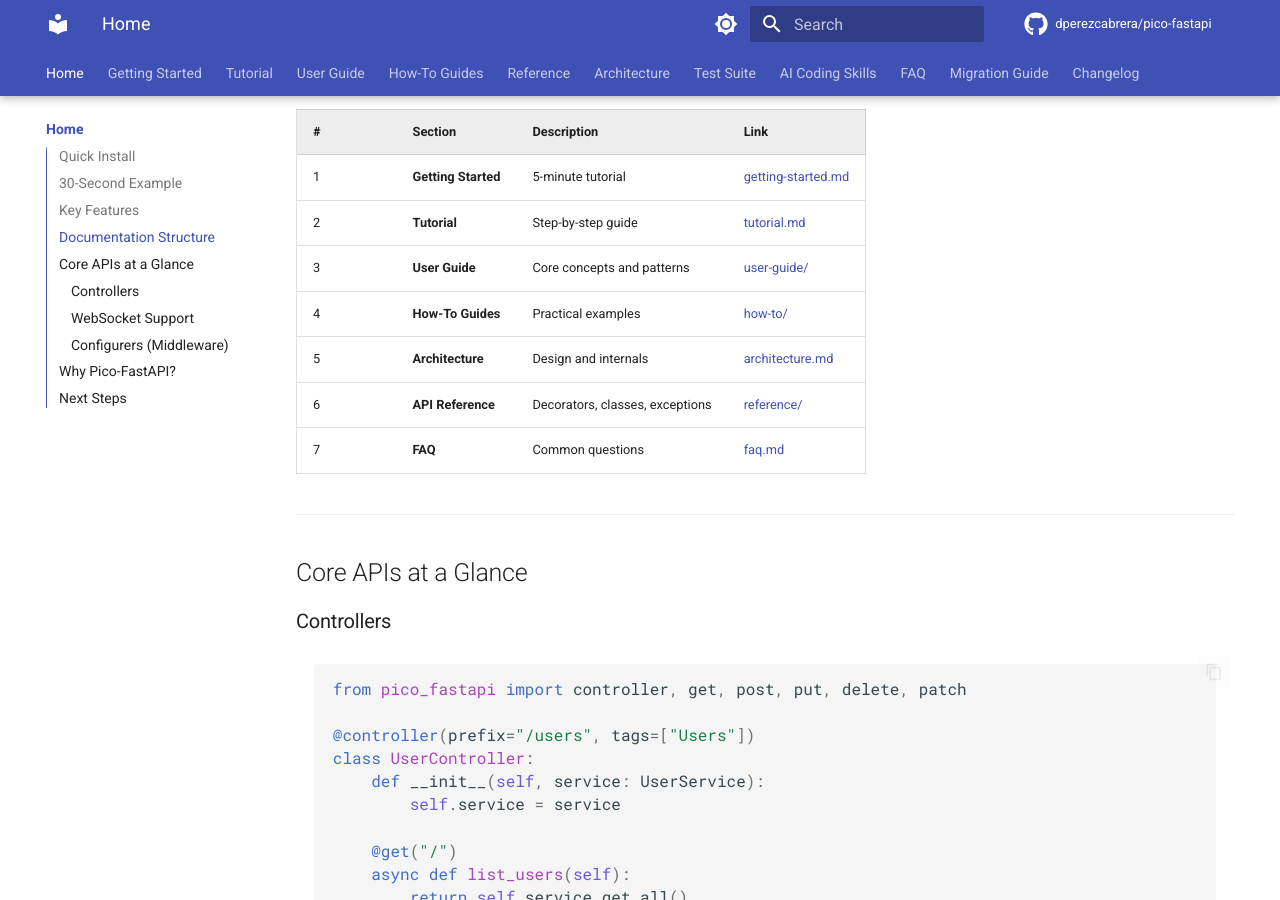
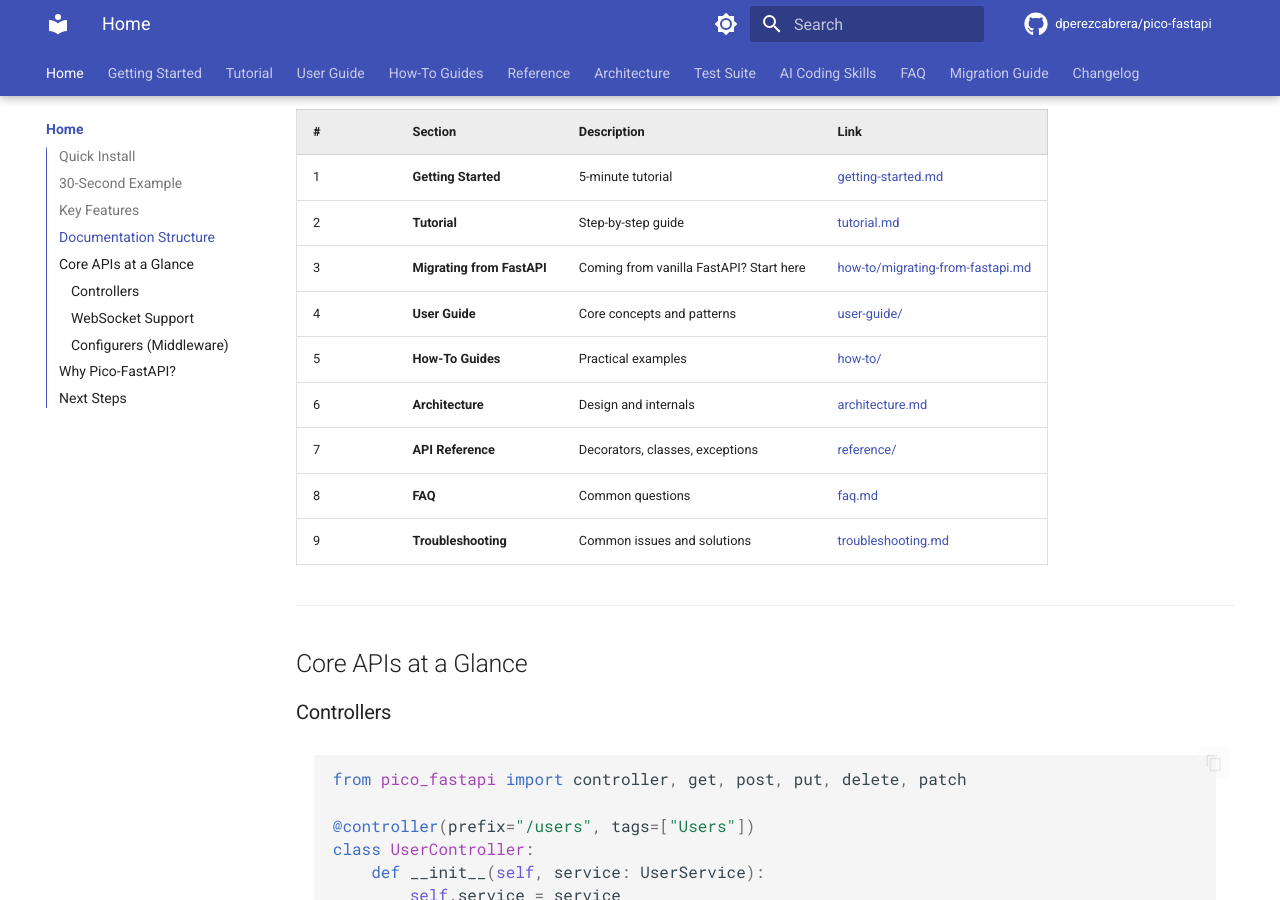
Before and after one commit to dperezcabrera/pico-fastapi, an MkDocs documentation site: the page built from docs/index.md, in a window 1280 px wide and 900 px high, scrolled down 1729 px. Built offline with MkDocs 1.6.1 and Material for MkDocs 9.7.7, drawn with Linux system fonts in a browser that asks for light colours; comment, search, counter and statistics services are not loaded.

Commit message:
Update docs: faq, index, and how-to
Co-Authored-By: Claude Opus 4.6 <noreply@anthropic.com>

```diff
--- a/docs/index.md
+++ b/docs/index.md
@@ -67,11 +67,13 @@ app = container.get(FastAPI)
 |---|---------|-------------|------|
 | 1 | **Getting Started** | 5-minute tutorial | [getting-started.md](./getting-started.md) |
 | 2 | **Tutorial** | Step-by-step guide | [tutorial.md](./tutorial.md) |
-| 3 | **User Guide** | Core concepts and patterns | [user-guide/](./user-guide/index.md) |
-| 4 | **How-To Guides** | Practical examples | [how-to/](./how-to/index.md) |
-| 5 | **Architecture** | Design and internals | [architecture.md](./architecture.md) |
-| 6 | **API Reference** | Decorators, classes, exceptions | [reference/](./reference/index.md) |
-| 7 | **FAQ** | Common questions | [faq.md](./faq.md) |
+| 3 | **Migrating from FastAPI** | Coming from vanilla FastAPI? Start here | [how-to/migrating-from-fastapi.md](./how-to/migrating-from-fastapi.md) |
+| 4 | **User Guide** | Core concepts and patterns | [user-guide/](./user-guide/index.md) |
+| 5 | **How-To Guides** | Practical examples | [how-to/](./how-to/index.md) |
+| 6 | **Architecture** | Design and internals | [architecture.md](./architecture.md) |
+| 7 | **API Reference** | Decorators, classes, exceptions | [reference/](./reference/index.md) |
+| 8 | **FAQ** | Common questions | [faq.md](./faq.md) |
+| 9 | **Troubleshooting** | Common issues and solutions | [troubleshooting.md](./troubleshooting.md) |
 
 ---
 
```
Also changed, not shown: docs/faq.md (+7 -0 lines), docs/how-to/index.md (+1 -0 lines).
